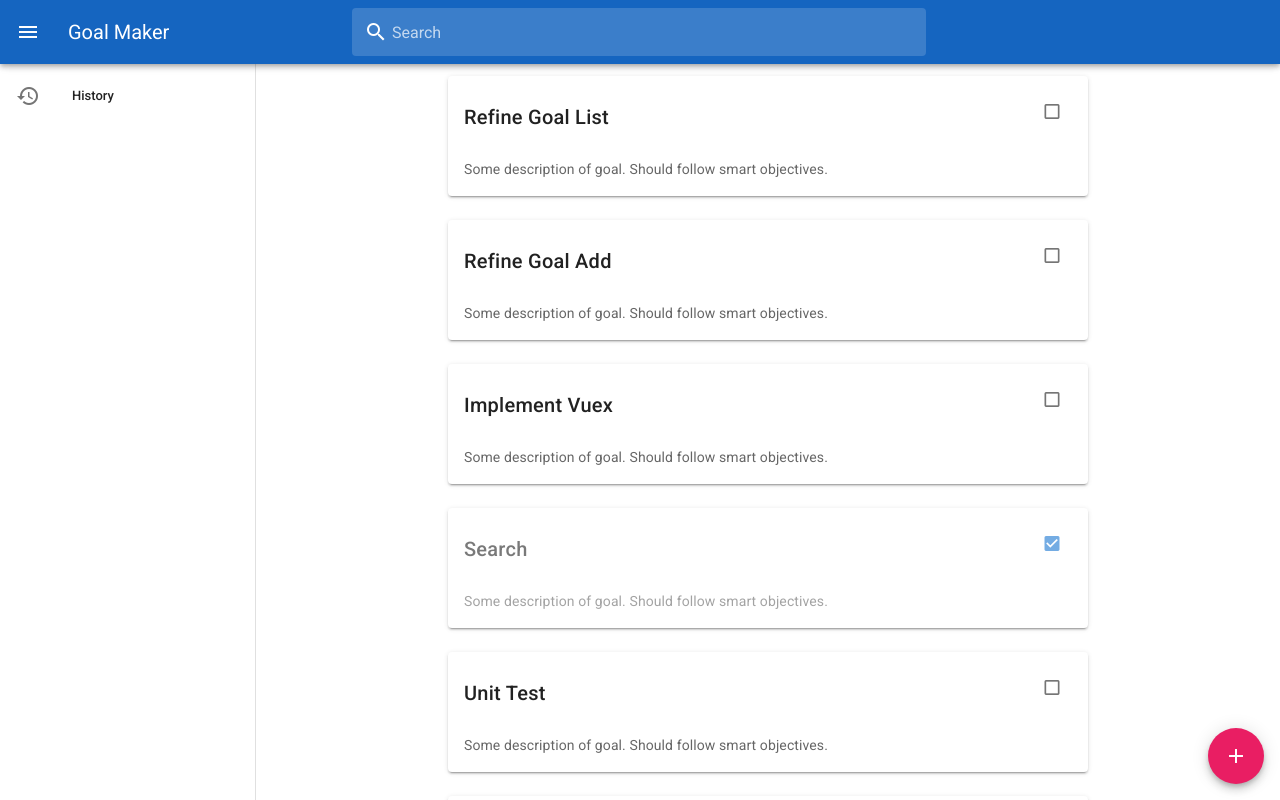
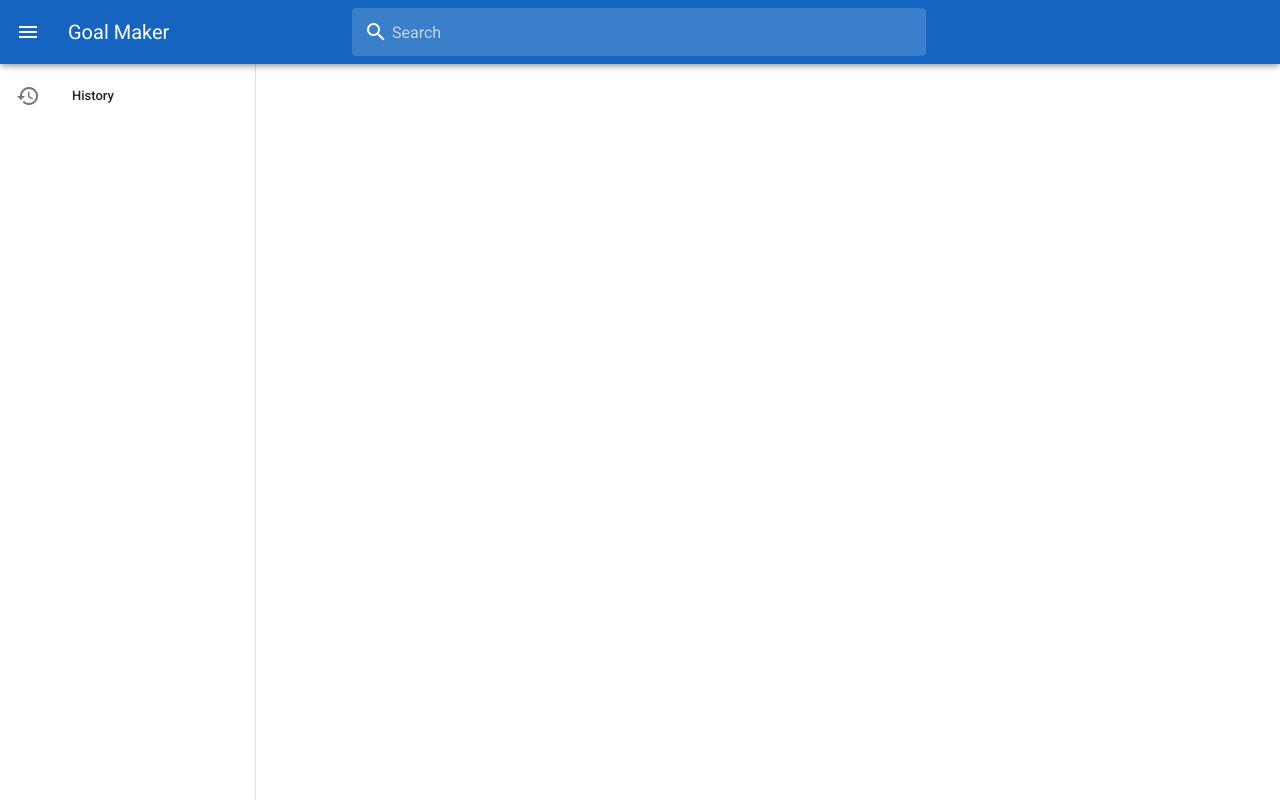
Before and after one commit to bremp/goalmaker, a Vue app: page /home in a window 1280 px wide. Both pictures are taken after a click on the button 28 px from the left and 32 px from the top of the page. Shown: the top 800 px of the page. Built offline with nearby package versions, Linux system fonts and the light colour scheme.

Commit message:
Enabled routing and refactored components.

```diff
--- a/src/App.vue
+++ b/src/App.vue
@@ -1,9 +1,84 @@
 <template>
-  <router-view></router-view>
+  <v-app id="inspire">
+    <v-navigation-drawer
+      v-model="drawer"
+      :clipped="$vuetify.breakpoint.lgAndUp"
+      app
+    >
+      <v-list dense>
+        <template v-for="item in items">
+          <v-list-item :key="item.text" link @click="showComponent(item.text)">
+            <v-list-item-action>
+              <v-icon>{{ item.icon }}</v-icon>
+            </v-list-item-action>
+            <v-list-item-content>
+              <v-list-item-title>
+                {{ item.text }}
+              </v-list-item-title>
+            </v-list-item-content>
+          </v-list-item>
+        </template>
+      </v-list>
+    </v-navigation-drawer>
+
+    <v-app-bar
+      :clipped-left="$vuetify.breakpoint.lgAndUp"
+      app
+      color="blue darken-3"
+      dark
+    >
+      <v-app-bar-nav-icon @click.stop="drawer = !drawer" />
+
+      <v-toolbar-title style="width: 300px" class="ml-0 pl-4">
+        <router-link class="nav-link" to="/">
+          <span class="hidden-sm-and-down">Goal Maker</span>
+        </router-link>
+      </v-toolbar-title>
+      <slot>
+        <v-text-field
+          flat
+          solo-inverted
+          hide-details
+          prepend-inner-icon="mdi-magnify"
+          label="Search"
+          class="hidden-sm-and-down"
+          v-model="searchInput"
+        />
+      </slot>
+      <v-spacer />
+    </v-app-bar>
+    <router-view></router-view>
+  </v-app>
 </template>
 
 <script>
 export default {
-  name: "App"
+  name: "App",
+  data: () => ({
+    drawer: false,
+    searchInput: "",
+    items: [
+      // { icon: "mdi-contacts", text: "Completed" },
+      { icon: "mdi-history", text: "History" }
+    ]
+  }),
+  methods: {
+    appendGoal(goalData) {
+      console.log(goalData);
+      this.goals.push({
+        title: goalData.title
+      });
+    },
+    showComponent() {
+      this.$router.push("/history");
+    }
+  }
 };
 </script>
+
+<style scoped>
+.nav-link {
+  text-decoration: none;
+  color: inherit;
+}
+</style>
--- a/src/components/History.vue
+++ b/src/components/History.vue
@@ -1,7 +1,7 @@
 <template>
-  <div>
+  <v-content>
     <h1>History</h1>
-  </div>
+  </v-content>
 </template>
 
 <script>
--- a/src/components/Home.vue
+++ b/src/components/Home.vue
@@ -1,55 +1,8 @@
 <template>
-  <v-app id="inspire">
-    <v-navigation-drawer
-      v-model="drawer"
-      :clipped="$vuetify.breakpoint.lgAndUp"
-      app
-    >
-      <v-list dense>
-        <template v-for="item in items">
-          <v-list-item :key="item.text" link @click="showComponent(item.text)">
-            <v-list-item-action>
-              <v-icon>{{ item.icon }}</v-icon>
-            </v-list-item-action>
-            <v-list-item-content>
-              <v-list-item-title>
-                {{ item.text }}
-              </v-list-item-title>
-            </v-list-item-content>
-          </v-list-item>
-        </template>
-      </v-list>
-    </v-navigation-drawer>
-
-    <v-app-bar
-      :clipped-left="$vuetify.breakpoint.lgAndUp"
-      app
-      color="blue darken-3"
-      dark
-    >
-      <v-app-bar-nav-icon @click.stop="drawer = !drawer" />
-
-      <v-toolbar-title style="width: 300px" class="ml-0 pl-4">
-        <router-link class="nav-link" to="/">
-          <span class="hidden-sm-and-down">Goal Maker</span>
-        </router-link>
-      </v-toolbar-title>
-      <v-text-field
-        flat
-        solo-inverted
-        hide-details
-        prepend-inner-icon="mdi-magnify"
-        label="Search"
-        class="hidden-sm-and-down"
-        v-model="searchInput"
-      />
-      <v-spacer />
-    </v-app-bar>
-    <v-content>
-      <goal-list :goals="searchedGoals"></goal-list>
-    </v-content>
+  <v-content>
+    <goal-list :goals="searchedGoals"></goal-list>
     <goal-add @addGoal="appendGoal" v-if="showAdd"></goal-add>
-  </v-app>
+  </v-content>
 </template>
 
 <script>
@@ -62,12 +15,8 @@ export default {
     GoalAdd
   },
   data: () => ({
-    drawer: false,
     searchInput: "",
-    items: [
-      // { icon: "mdi-contacts", text: "Completed" },
-      { icon: "mdi-history", text: "History" }
-    ],
+    // props: ["goals"],
     goals: [
       {
         title: "Refine Goal List",
@@ -117,17 +66,7 @@ export default {
       this.goals.push({
         title: goalData.title
       });
-    },
-    showComponent() {
-      this.$router.push("/history");
     }
   }
 };
 </script>
-
-<style scoped>
-.nav-link {
-  text-decoration: none;
-  color: inherit;
-}
-</style>
--- a/src/router/index.js
+++ b/src/router/index.js
@@ -8,13 +8,15 @@ Vue.use(VueRouter);
 const routes = [
   {
     path: "/",
-    redirect: "/home"
-  },
-  {
-    path: "/home",
+    // redirect: "/home"
     name: "Home",
     component: Home
   },
+  // {
+  //   path: "/home",
+  //   name: "Home",
+  //   component: Home
+  // },
   {
     path: "/history",
     name: "History",
```
